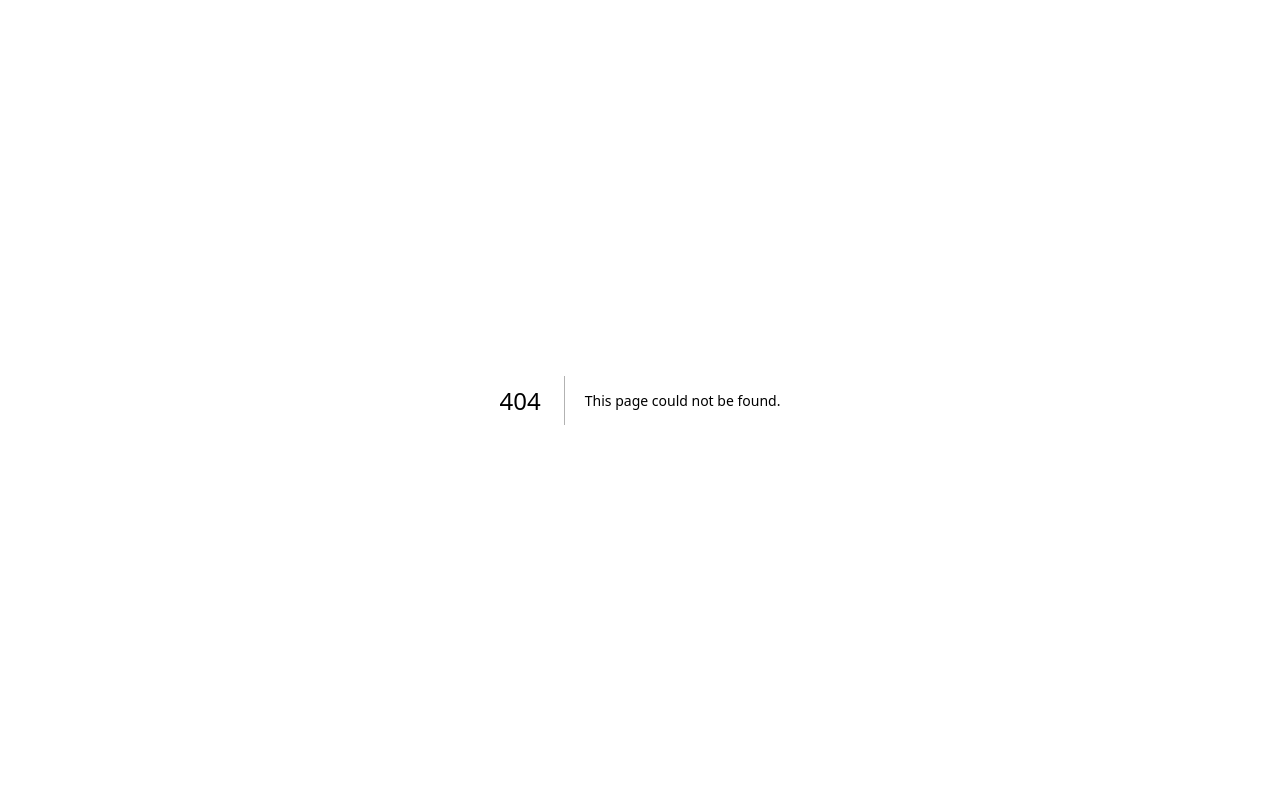
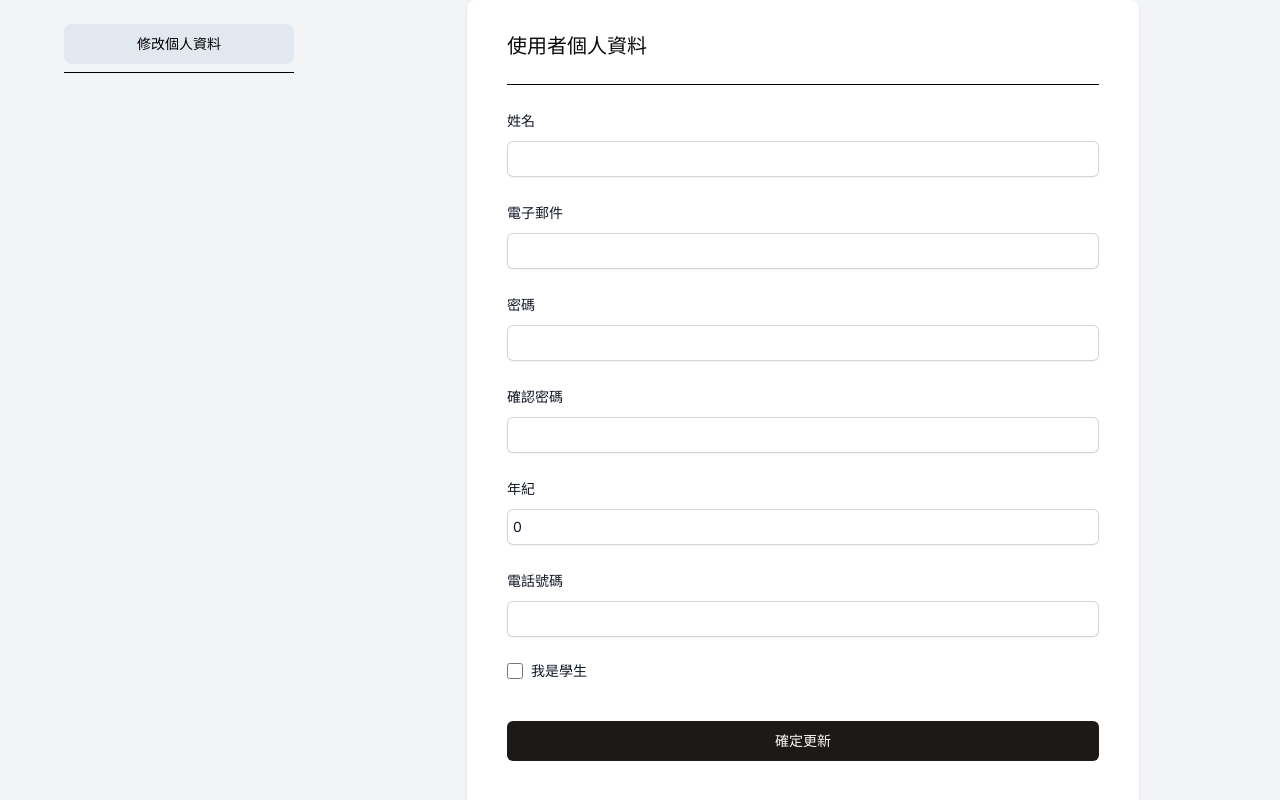
Before and after one commit to RulerChen/NTUIM-DB, a Next.js app in the folder frontend/: page /user/profile in a window 1280 px wide. Before the commit this address had no page. Built offline with nearby package versions, Linux system fonts and the light colour scheme.

Commit message:
feat: simple user profile page and add default value to input

```diff
--- a/frontend/package.json
+++ b/frontend/package.json
@@ -13,6 +13,7 @@
     "@radix-ui/react-label": "^2.0.2",
     "@radix-ui/react-menubar": "^1.0.4",
     "@radix-ui/react-navigation-menu": "^1.1.4",
+    "@radix-ui/react-separator": "^1.0.3",
     "@radix-ui/react-slot": "^1.0.2",
     "axios": "^1.5.1",
     "class-variance-authority": "^0.7.0",
--- /dev/null
+++ b/frontend/src/app/user/layout.tsx
@@ -0,0 +1,18 @@
+import UserSideBar from '@/components/UserSideBar';
+
+type Props = {
+  children: React.ReactNode;
+};
+
+async function UserLayout({ children }: Props) {
+  return (
+    <main className="flex-rows top-0 flex h-screen w-full overflow-hidden">
+      <nav className="w-1/3 pb-10 bg-gray-100 pl-8">
+        <UserSideBar />
+      </nav>
+      <div className="w-full overflow-y-scroll">{children}</div>
+    </main>
+  );
+}
+
+export default UserLayout;
--- /dev/null
+++ b/frontend/src/app/user/profile/page.tsx
@@ -0,0 +1,11 @@
+import UserProfileForm from '@/components/UserProfileForm';
+
+const page = () => {
+  return (
+    <div className="min-h-full bg-gray-100">
+      <UserProfileForm></UserProfileForm>
+    </div>
+  );
+};
+
+export default page;
--- a/frontend/src/components/LoginInput.tsx
+++ b/frontend/src/components/LoginInput.tsx
@@ -11,9 +11,19 @@ interface InputProps {
   register: UseFormRegister<FieldValues>;
   errors: FieldErrors;
   disabled?: boolean;
+  defaultValue?: string;
 }
 
-const Input = ({ label, id, register, required, errors, type = 'text', disabled }: InputProps) => {
+const Input = ({
+  label,
+  id,
+  register,
+  required,
+  errors,
+  type = 'text',
+  disabled,
+  defaultValue,
+}: InputProps) => {
   return (
     <div>
       <label htmlFor={id} className="block text-sm font-medium leading-6 text-gray-900">
@@ -21,6 +31,7 @@ const Input = ({ label, id, register, required, errors, type = 'text', disabled
       </label>
       <div className="mt-2">
         <input
+          defaultValue={defaultValue}
           id={id}
           type={type}
           autoComplete={id}
--- a/frontend/src/components/MainHeaderBar.tsx
+++ b/frontend/src/components/MainHeaderBar.tsx
@@ -60,7 +60,7 @@ const eventCatogories: { title: string; href: string; description: string }[] =
 const userCatogories: { title: string; href: string; description: string }[] = [
   {
     title: '修改個人資料',
-    href: '/user?category=修改個人資料',
+    href: '/user/profile',
     description: '修改個人資料',
   },
   {
@@ -70,7 +70,7 @@ const userCatogories: { title: string; href: string; description: string }[] = [
   },
   {
     title: '進入會員中心',
-    href: '/user',
+    href: '/user/profile',
     description: '進入會員中心',
   },
 ];
@@ -99,7 +99,7 @@ const MainHeaderBar = () => {
               </NavigationMenuContent>
             </NavigationMenuItem>
           </Link>
-          <Link href="/user" legacyBehavior passHref>
+          <Link href="/user/profile" legacyBehavior passHref>
             <NavigationMenuItem className="rounded-lg hover:border-b-4 hover:bg-gray-200 hover:border-cyan-100">
               <NavigationMenuTrigger>會員中心</NavigationMenuTrigger>
               <NavigationMenuContent>
--- /dev/null
+++ b/frontend/src/components/UserProfileForm.tsx
@@ -0,0 +1,178 @@
+'use client';
+import { FieldValues, SubmitHandler, useForm } from 'react-hook-form';
+import Input from '@/components/LoginInput';
+import { useState } from 'react';
+import { Button } from '@/components/ui/button';
+import toast from 'react-hot-toast';
+import { Separator } from '@/components/ui/separator';
+
+const UserProfileForm = () => {
+  const [isStudent, setIsStudent] = useState(false);
+
+  const {
+    register,
+    handleSubmit,
+    formState: { errors, isSubmitting },
+  } = useForm<FieldValues>({
+    defaultValues: {
+      username: '',
+      email: '',
+      password: '',
+      confirmed_password: '',
+      age: 0,
+      phone_number: '',
+      isStudent: false,
+      school_name: '',
+      department: '',
+      grade: '',
+    },
+  });
+
+  const onSubmit: SubmitHandler<FieldValues> = () => {
+    toast.error('後端尚未實作');
+    // data = {
+    //   ...data,
+    //   age: Number(data.age),
+    // };
+    // if (variant === 'LOGIN') {
+    //   axios
+    //     .post(`/user/login`, data, {
+    //       withCredentials: true,
+    //     })
+    //     .then((res) => {
+    //       if (res.status === 200) {
+    //         toast.success('登入成功');
+    //         router.push('/secret');
+    //       }
+    //     })
+    //     .catch(() => {
+    //       toast.error('登入失敗');
+    //     })
+    //     .finally(() => reset());
+    // }
+    // if (variant === 'REGISTER') {
+    //   if (data.password !== data.confirmed_password) {
+    //     toast.error('密碼不一致');
+    //     return;
+    //   }
+    //   axios
+    //     .post(`/user/register`, data)
+    //     .then((res) => {
+    //       if (res.status === 201) {
+    //         toast.success('註冊成功');
+    //       }
+    //     })
+    //     .catch(() => {
+    //       toast.error('註冊失敗');
+    //     });
+    // }
+  };
+
+  return (
+    <div className="sm:mx-auto sm:w-full sm:max-w-md lg:max-w-xl xl:max-w-2xl">
+      <div className="bg-white px-4 py-8 shadow sm:rounded-lg sm:px-10 space-y-6">
+        <div className="text-xl">使用者個人資料</div>
+        <Separator orientation="horizontal" className="bg-black" />
+        <form className="space-y-6" onSubmit={handleSubmit(onSubmit)}>
+          <Input
+            disabled={isSubmitting}
+            register={register}
+            errors={errors}
+            required
+            id="username"
+            label="姓名"
+          />
+          <Input
+            disabled={isSubmitting}
+            register={register}
+            errors={errors}
+            required
+            id="email"
+            label="電子郵件"
+            type="email"
+          />
+          <Input
+            disabled={isSubmitting}
+            register={register}
+            errors={errors}
+            required
+            id="password"
+            label="密碼"
+            type="password"
+          />
+          <Input
+            disabled={isSubmitting}
+            register={register}
+            errors={errors}
+            required
+            id="confirmed_password"
+            label="確認密碼"
+            type="password"
+          />
+          {/* age shoud > 0 */}
+          <Input
+            disabled={isSubmitting}
+            register={register}
+            errors={errors}
+            required
+            id="age"
+            label="年紀"
+            type="number"
+          />
+          <Input
+            disabled={isSubmitting}
+            register={register}
+            errors={errors}
+            required
+            id="phone_number"
+            label="電話號碼"
+          />
+          <div className="flex items-center">
+            <input
+              id="isStudent"
+              type="checkbox"
+              className="focus:ring-sky-600 h-4 w-4 text-sky-600 border-gray-300 rounded"
+              {...register('isStudent')}
+              onChange={() => setIsStudent(!isStudent)}
+            />
+            <label htmlFor="isStudent" className="ml-2 block text-sm text-gray-900">
+              我是學生
+            </label>
+          </div>
+          {isStudent && (
+            <>
+              <Input
+                disabled={isSubmitting}
+                register={register}
+                errors={errors}
+                id="school_name"
+                label="學校名稱"
+              />
+              <Input
+                disabled={isSubmitting}
+                register={register}
+                errors={errors}
+                id="department"
+                label="系所名稱"
+              />
+              <Input
+                disabled={isSubmitting}
+                register={register}
+                errors={errors}
+                id="grade"
+                label="年級"
+              />
+            </>
+          )}
+          <div>
+            <Button disabled={isSubmitting} type="submit" variant="fullwidth" className="my-4">
+              確定更新
+            </Button>
+          </div>
+        </form>
+      </div>
+    </div>
+  );
+};
+
+export default UserProfileForm;
--- /dev/null
+++ b/frontend/src/components/UserSideBar.tsx
@@ -0,0 +1,16 @@
+import { Button } from '@/components/ui/button';
+import Link from 'next/link';
+import { Separator } from '@/components/ui/separator';
+
+const UserSideBar = () => {
+  return (
+    <div className="flex flex-col justify-center px-8 py-6">
+      <Button className="bg-slate-200 text-black rounded-lg hover:text-white">
+        <Link href="/user/profile">修改個人資料</Link>
+      </Button>
+      <Separator orientation="horizontal" className="my-2 bg-black" />
+    </div>
+  );
+};
+
+export default UserSideBar;
--- /dev/null
+++ b/frontend/src/components/ui/separator.tsx
@@ -0,0 +1,31 @@
+"use client"
+
+import * as React from "react"
+import * as SeparatorPrimitive from "@radix-ui/react-separator"
+
+import { cn } from "@/lib/utils"
+
+const Separator = React.forwardRef<
+  React.ElementRef<typeof SeparatorPrimitive.Root>,
+  React.ComponentPropsWithoutRef<typeof SeparatorPrimitive.Root>
+>(
+  (
+    { className, orientation = "horizontal", decorative = true, ...props },
+    ref
+  ) => (
+    <SeparatorPrimitive.Root
+      ref={ref}
+      decorative={decorative}
+      orientation={orientation}
+      className={cn(
+        "shrink-0 bg-border",
+        orientation === "horizontal" ? "h-[1px] w-full" : "h-full w-[1px]",
+        className
+      )}
+      {...props}
+    />
+  )
+)
+Separator.displayName = SeparatorPrimitive.Root.displayName
+
+export { Separator }
```
Also changed, not shown: 1 other file (tests, documents, lock files or other folders).
